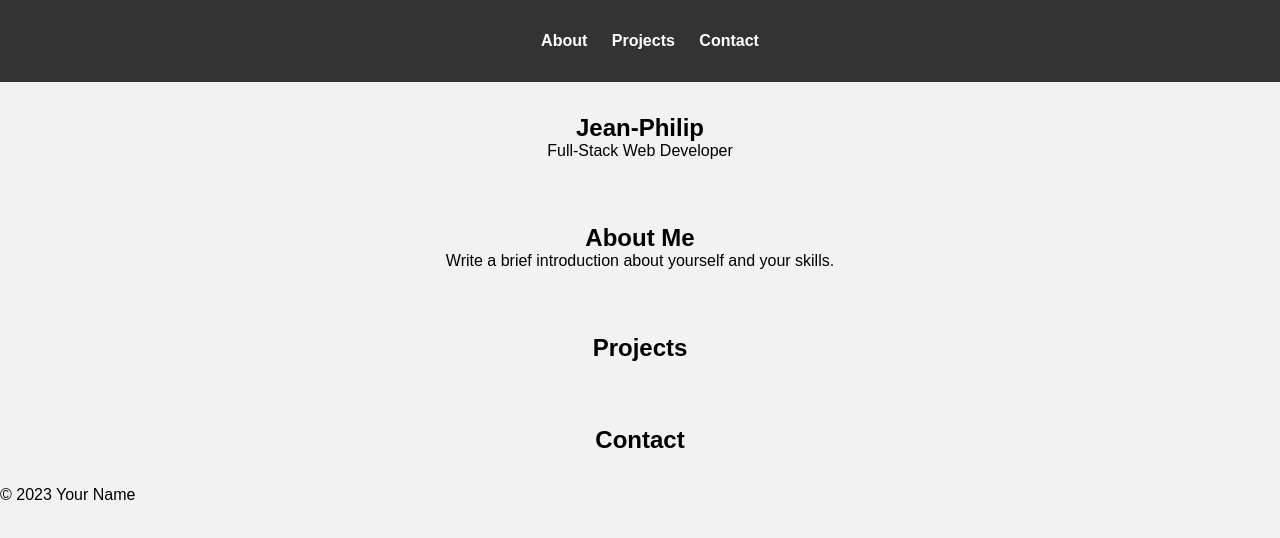
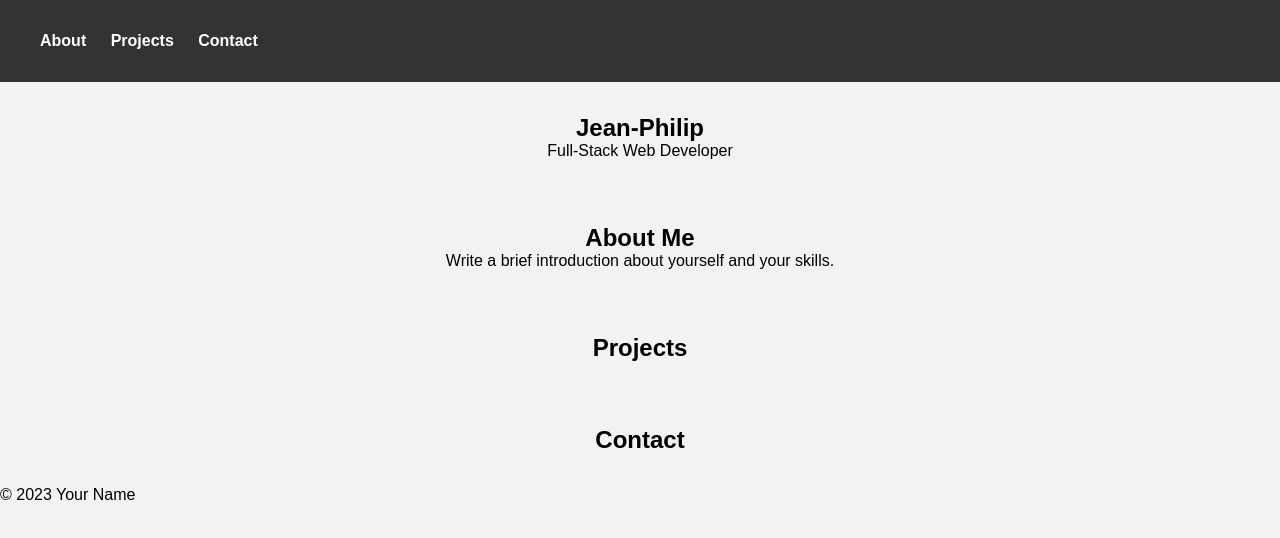
Before and after one commit to ClassyP/portfolio_zero, a plain HTML site: page index.html in a window 1280 px wide. Drawn offline with Linux system fonts and the light colour scheme.

Commit message:
Update styles.css
Moved text to left left in the nav bar: lets see how it looks

```diff
--- a/styles.css
+++ b/styles.css
@@ -18,7 +18,7 @@ header {
 
 nav ul {
     list-style: none;
-    text-align: center;
+    text-align: left; /* Adjust alignment to left */
 }
 
 nav li {
```
